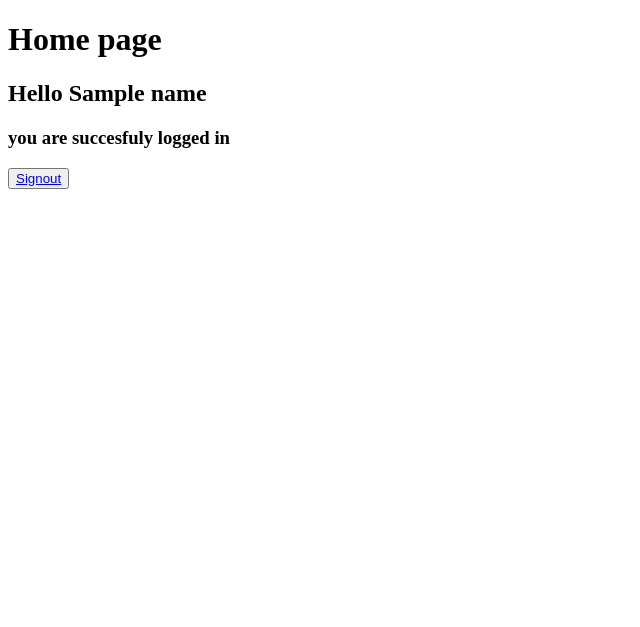
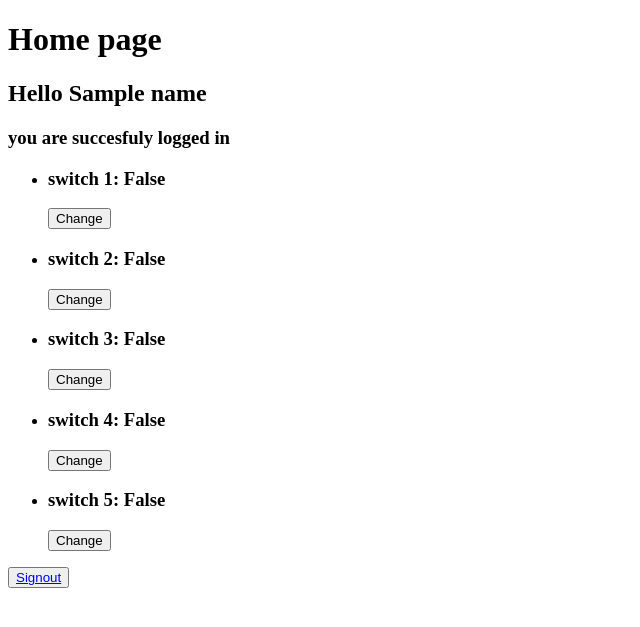
Before and after one commit to sagarrb1805/Home_equipment_control, a Django app: template templates/controlapp/index.html in a window 1280 px wide. Shown: the top 627 px of the page, without its empty margins (0-640 px from the left). Run offline with Django 3.2, Linux system fonts and the light colour scheme; a user stored in the database is signed in; data comes from the database, SQL or seed files in the repository; both versions use the stored data as it was after the commit; the template is opened without the code that fills it: values that come from a table or form of the project are taken from there, most other values are stand-ins (such as "Sample title", 1, 10 or a date in 2020).

Commit message:
get the switch status from db and displayed in templates need to add change functioanlity to it

```diff
--- a/controlapp/views.py
+++ b/controlapp/views.py
@@ -55,7 +55,11 @@ def signin(request):
             # current_user = request.user
             # name = current_user.username
             name = user.username
-            return render(request, 'controlapp/index.html', {'name': name})
+
+            status = Switches.objects.get(username=name)
+
+
+            return render(request, 'controlapp/index.html', {'name': name, 'status':status})
         else:
             messages.error(request, 'Bad credentials')
             return redirect('home')
--- a/templates/controlapp/index.html
+++ b/templates/controlapp/index.html
@@ -23,6 +23,45 @@
     {% if user.is_authenticated %}
       <h2>Hello {{ name }}</h2>
       <h3>you are succesfuly logged in</h3>
+        <ul>
+            <li>
+                <h3>switch 1: {{ status.switch_1 }}</h3>
+                <form method="POST">{% csrf_token %}
+                    <button type="submit" name="sw1">Change</button>
+                </form>
+            </li>
+
+            <li>
+                <h3>switch 2: {{ status.switch_2 }}</h3>
+                <form method="POST">{% csrf_token %}
+                    <button type="submit" name="sw2">Change</button>
+                </form>
+            </li>
+
+            <li>
+                <h3>switch 3: {{ status.switch_3 }}</h3>
+                <form method="POST">{% csrf_token %}
+                    <button type="submit" name="sw3">Change</button>
+                </form>
+            </li>
+
+            <li>
+                <h3>switch 4: {{ status.switch_4 }}</h3>
+                <form method="POST">{% csrf_token %}
+                    <button type="submit" name="sw4">Change</button>
+                </form>
+            </li>
+
+            <li>
+                <h3>switch 5: {{ status.switch_5 }}</h3>
+                <form method="POST">{% csrf_token %}
+                    <button type="submit" name="sw5">Change</button>
+                </form>
+            </li>
+        </ul>
+
+
+
       <button type="submit" name="signout"><a href="signout">Signout</a></button>
     {% else %}
 
```
Also changed, not shown: db.sqlite3.
